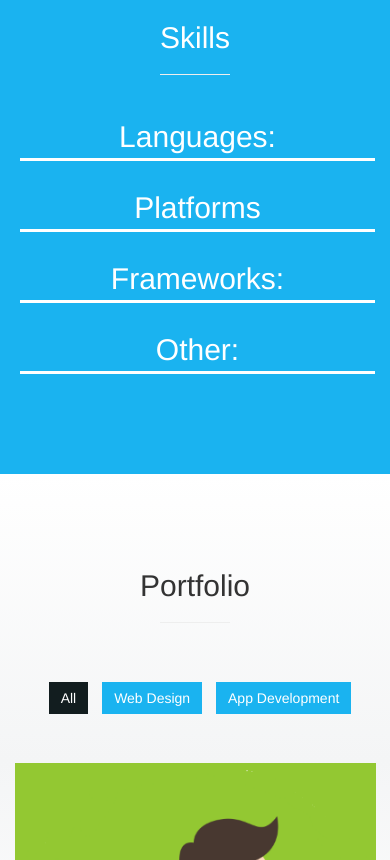
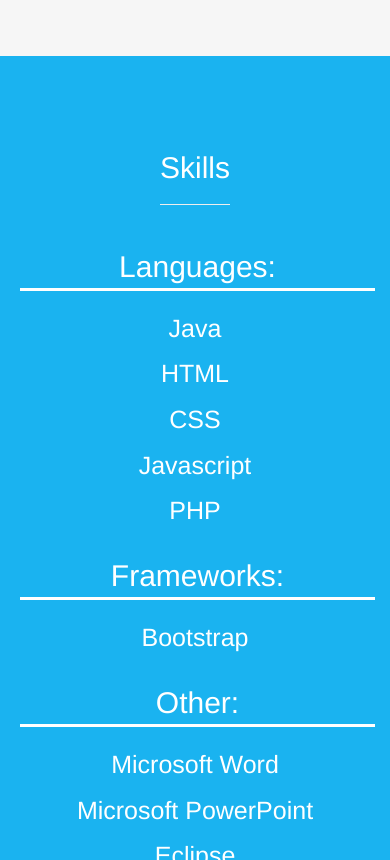
Before and after one commit to kmelloh/kmelloh.github.io, a website with bundled scripts: page index.html in a window 390 px wide. Shown: the part 1140-2000 px from the top of the page. Built offline with nearby package versions, Linux system fonts and the light colour scheme.

Commit message:
v1.2
-Fixed overall structure
-Removed navbar menu when selecting an item on mobile.

```diff
--- a/css/style.css
+++ b/css/style.css
@@ -190,7 +190,8 @@
 
 /* About Section */
 #about {
-	padding: 70px 0;
+
+	padding: 100px 0;
 	background: #f6f6f6;
 }
 #about hr {
@@ -217,6 +218,7 @@
 }
 #skills h2 {
 	color: #fff;
+
 }
 #skills hr {
 	background: #fff;
@@ -229,9 +231,28 @@
 	margin-left: 5px;
         margin-top:-20px;
 
+
         color:#fff;
          border-bottom:3px solid #fff;
     padding-bottom:5px;
+
+
+}
+#skills ul {
+
+
+
+   margin-top:-40px;
+  margin-bottom:50px;
+
+
+}
+#skills li {
+    color:#fff;
+    font-size:25px;
+    margin-top:10px;
+
+
 
 
 }
@@ -412,7 +433,7 @@
 }
 /* Achivements Section */
 #achievements {
-	padding: 100px 0;
+	padding: 50px 0;
 	background: #1ab3f0;
 }
 #achievements h2 {
@@ -602,7 +623,7 @@
 }
 /* Contact Section */
 #contact {
-	padding: 100px 0 40px 0;
+	padding: 50px 0 40px 0;
 	color: #121d1f;
 	background: #1ab3f0;
 }
--- a/index.html
+++ b/index.html
@@ -70,7 +70,7 @@
         <div class="intro-text">
           <h1><span class="name">Karam El-loh</span></h1>
           <p>Aspiring Full Stack Developer</p>
-          <!--<a href="#about" class="btn btn-default btn-lg page-scroll">Learn More</a> </div> -->
+
       </div>
     </div>
   </div>
@@ -81,7 +81,7 @@
 <div id="about">
   <div class="container">
     <div class="section-title text-center center">
-      <h2 style="margin-top:-50px">About Me</h2>
+      <h2>About Me</h2>
       <hr>
     </div>
     <div class="row">
@@ -101,20 +101,36 @@
   <div class="container">
     <div class="section-title center">
       <h2>Skills</h2>
-      <hr class="title">
+      <hr>
     </div>
     <div class="row">
-        <div class="col-md-3 col-sm-3">
+        <div class="col-md-4 col-sm-4">
             <h4>Languages:</h4> <br><br>
+            <ul>
+            <li>Java</li>
+            <li>HTML</li>
+             <li>CSS</li>
+             <li>Javascript</li>
+             <li>PHP</li>
+
+        </ul>
         </div>
-        <div class="col-md-3 col-sm-3">
-            <h4>Platforms</h4><br><br>
+
+        <div class="col-md-4 col-sm-4">
+           <h4>Frameworks:</h4><br><br>
+
+             <ul>
+            <li>Bootstrap</li>
+        </ul>
         </div>
-        <div class="col-md-3 col-sm-3">
-           <h4>Frameworks:</h4><br><br>
-        </div>
-        <div class="col-md-3 col-sm-3">
+        <div class="col-md-4 col-sm-4">
             <h4>Other:</h4><br><br>
+              <ul>
+            <li>Microsoft Word</li>
+            <li>Microsoft PowerPoint</li>
+            <li>Eclipse</li>
+            <li>Netbeans</li>
+        </ul>
         </div>
 
     </div>
--- a/js/main.js
+++ b/js/main.js
@@ -1,6 +1,8 @@
 
 function main() {
-
+$('.navbar-collapse a').click(function(){
+    $(".navbar-collapse").collapse('hide');
+});
 (function () {
    'use strict';
 
```
